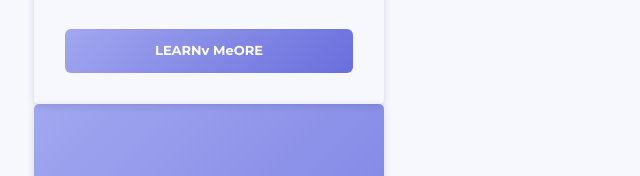
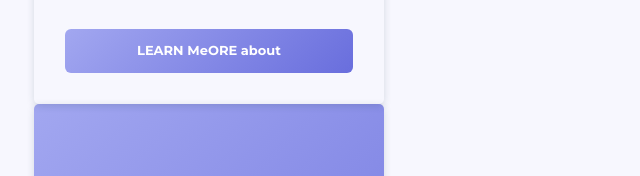
Before and after one commit to kudratovazizbek2008/noe, a plain HTML site: page index.html in a window 1280 px wide. Shown: the part 575-751 px from the top of the page, 81-721 px from the left. Drawn offline with Linux system fonts and the light colour scheme.

Commit message:
change button

```diff
--- a/index.html
+++ b/index.html
@@ -33,7 +33,7 @@
                 <p class="contact__text">Send up to 3 GB</p>
                 <hr class="contact__hr">
                 </div>
-                <button class="button">LEARNv  MeORE</button>
+                <button class="button">LEARN MeORE about</button>
             </div>
         </div>
             <div class="wrap__contact">
```
